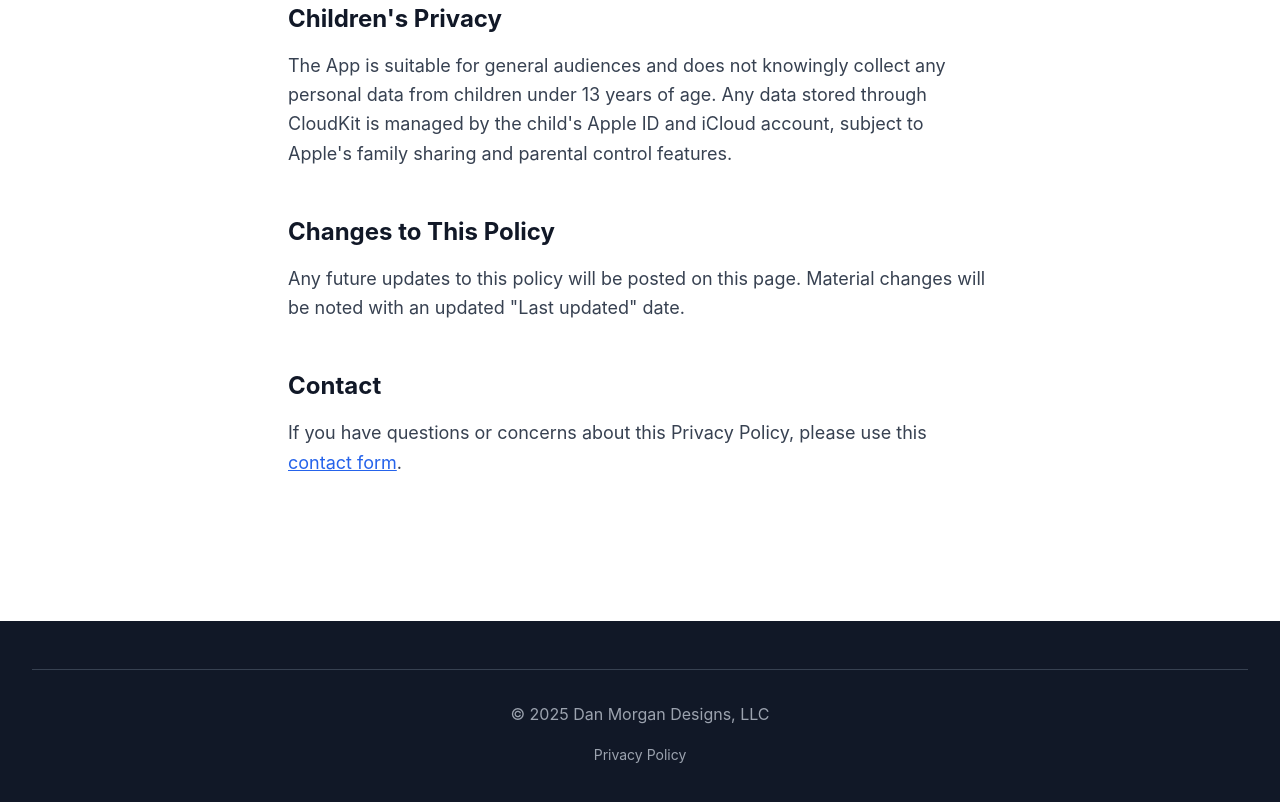
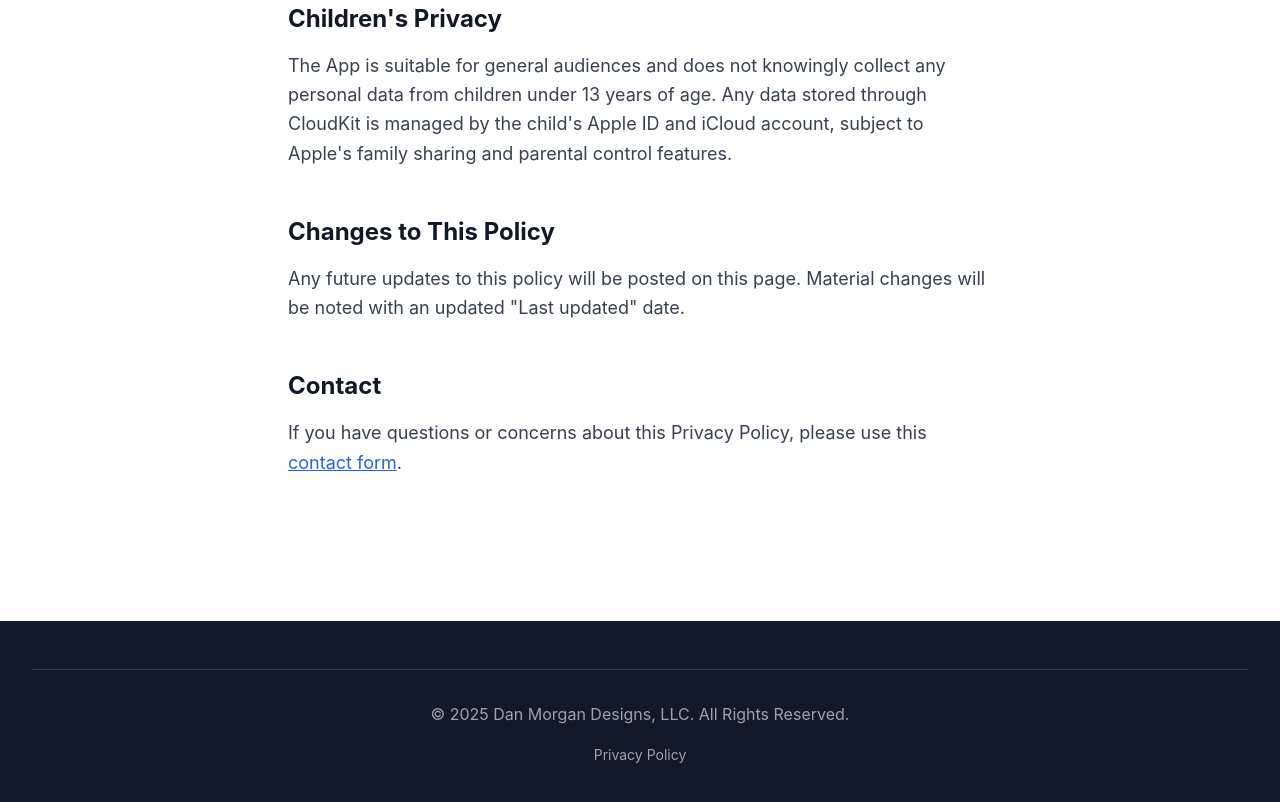
Before and after one commit to danmorgandesigns/meet-gretel, a plain HTML site: page privacy.html in a window 1280 px wide. Shown: the part 1596-2398 px from the top of the page. Drawn offline with nearby package versions, Linux system fonts and the light colour scheme.

Commit message:
Edited for push test

```diff
--- a/privacy.html
+++ b/privacy.html
@@ -132,7 +132,7 @@
   <footer class="bg-gray-900 text-white">
     <div class="max-w-7xl mx-auto px-4 sm:px-6 lg:px-8 py-12">
       <div class="text-center border-t border-gray-700 pt-8">
-        <p class="text-gray-400 mb-4">© 2025 Dan Morgan Designs, LLC</p>
+        <p class="text-gray-400 mb-4">© 2025 Dan Morgan Designs, LLC. All Rights Reserved.</p>
         <a href="privacy.html" class="text-gray-400 hover:text-white transition text-sm">Privacy Policy</a>
       </div>
     </div>
```
